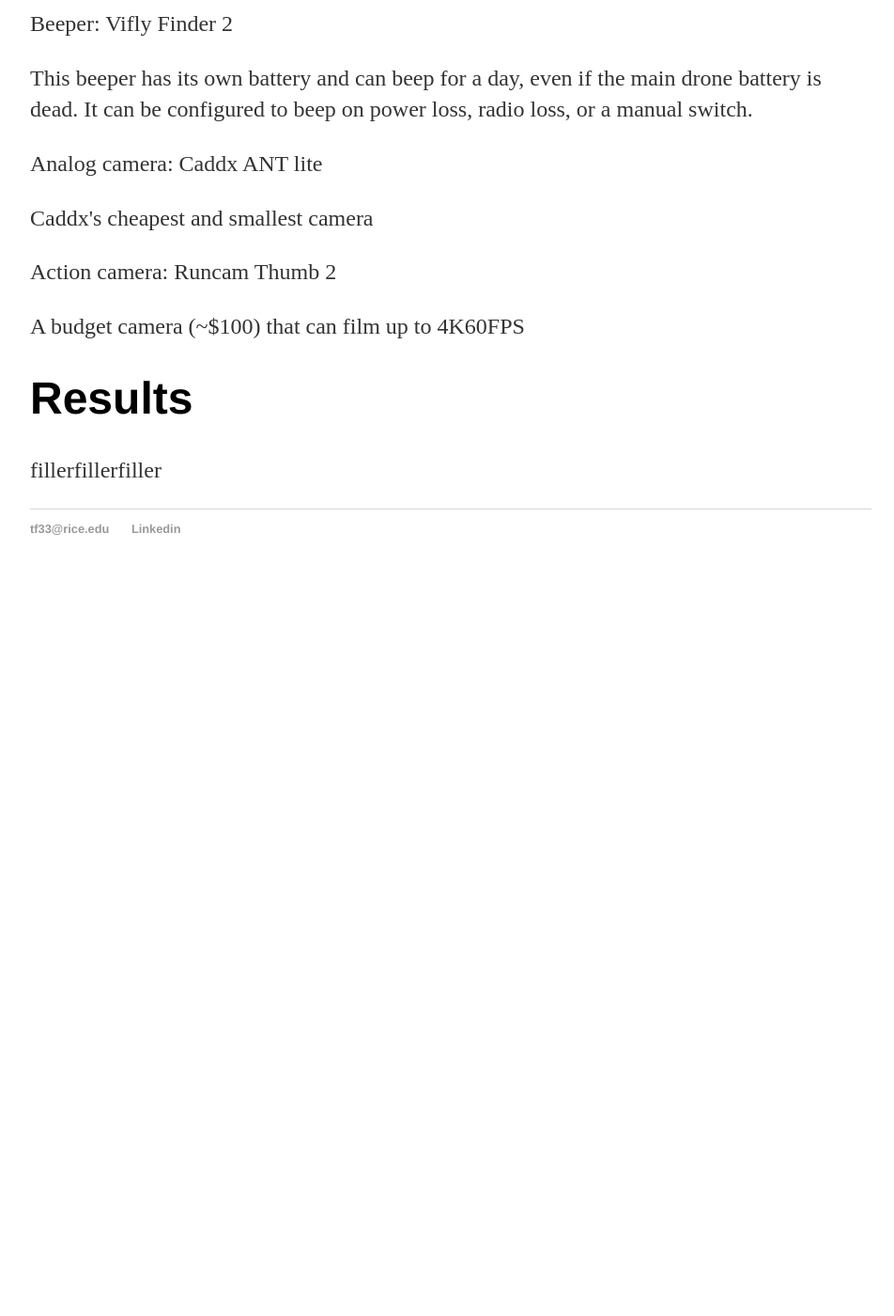
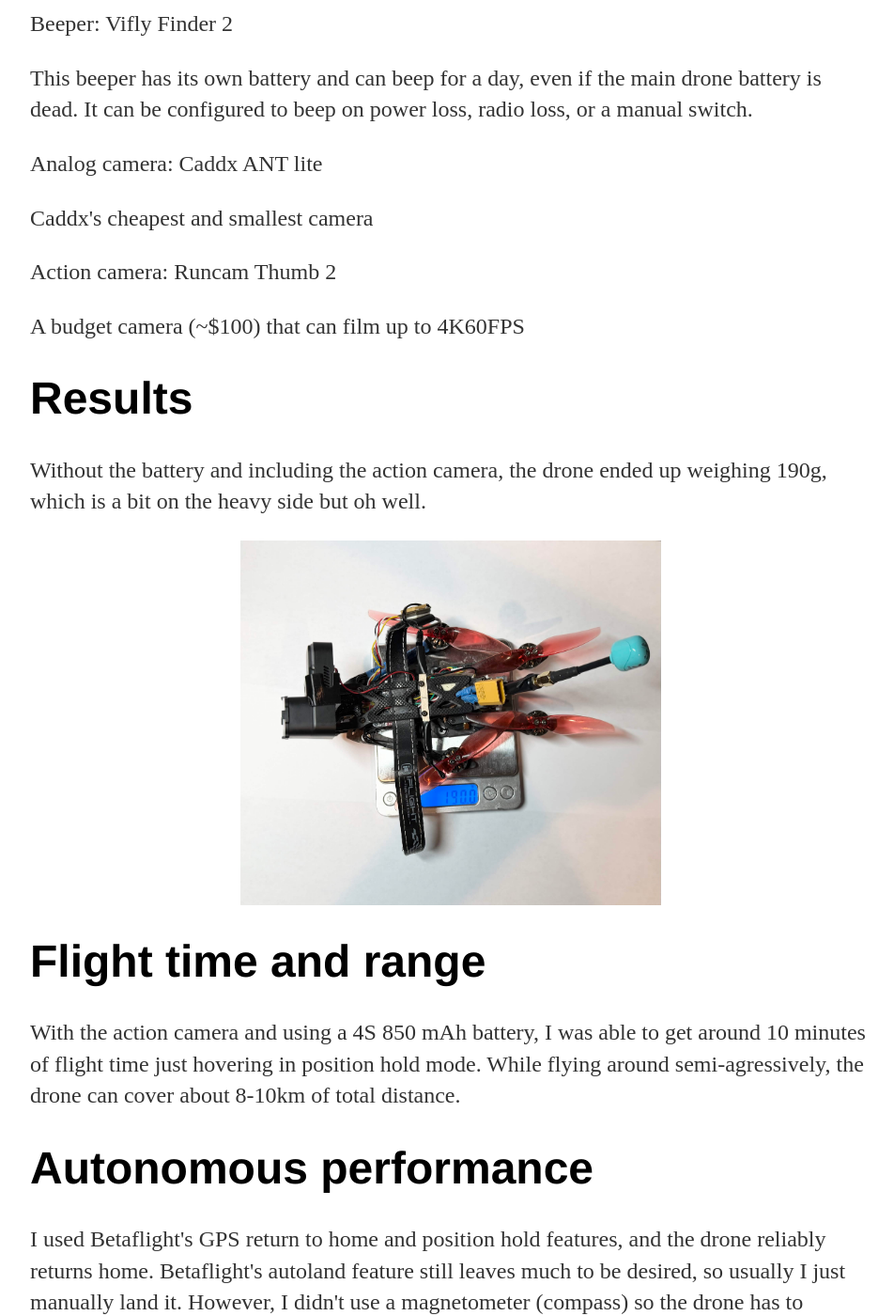
Before and after one commit to tfu1897/tfu1897.github.io, a Jekyll site: the page built from Projects/drone.html, in a window 1280 px wide and 1400 px high, scrolled down 2248 px. Shown: the whole window at 94% size, without its empty margins (160-1112 px from the left). Built offline with Jekyll 4.4.1, drawn with Linux system fonts in a browser that asks for light colours; before the commit the page ends 2878 px from its top, so only the background shows below that; some of the changed text lies outside the part shown.

Commit message:
Update drone.html

```diff
--- a/Projects/drone.html
+++ b/Projects/drone.html
@@ -38,5 +38,10 @@
 
 <div class="blurb">
 	<h1>Results </h1>
-	<p>fillerfillerfiller </p>
+	<p>Without the battery and including the action camera, the drone ended up weighing 190g, which is a bit on the heavy side but oh well.  </p>
+	<img src="{{ 'images/weight.jpg' | relative_url }}" class="centered-image">
+	<h1>Flight time and range </h1>
+	<p>With the action camera and using a 4S 850 mAh battery, I was able to get around 10 minutes of flight time just hovering in position hold mode.  While flying around semi-agressively, the drone can cover about 8-10km of total distance. </p>
+	<h1>Autonomous performance</h1>
+	<p>I used Betaflight's GPS return to home and position hold features, and the drone reliably returns home.  Betaflight's autoland feature still leaves much to be desired, so usually I just manually land it. However, I didn't use a magnetometer (compass) so the drone has to calculate heading through GPS and inertial measurement, which isn't ideal for autonomous flight. The position hold is also just alright, it drifts a few feet, and doesn't really hover perfectly still. This is expected, because the drone only has GPS, barometer, and IMU, as GPS and barometer are usually only accurate up to a few feet.  Usually commerical drones have way better position hold because they have extra sensors like lidar and optical flow sensors, which are more precise at close distances. I would only use position hold in an emergency. </p>
 </div><!-- /.blurb -->
```
